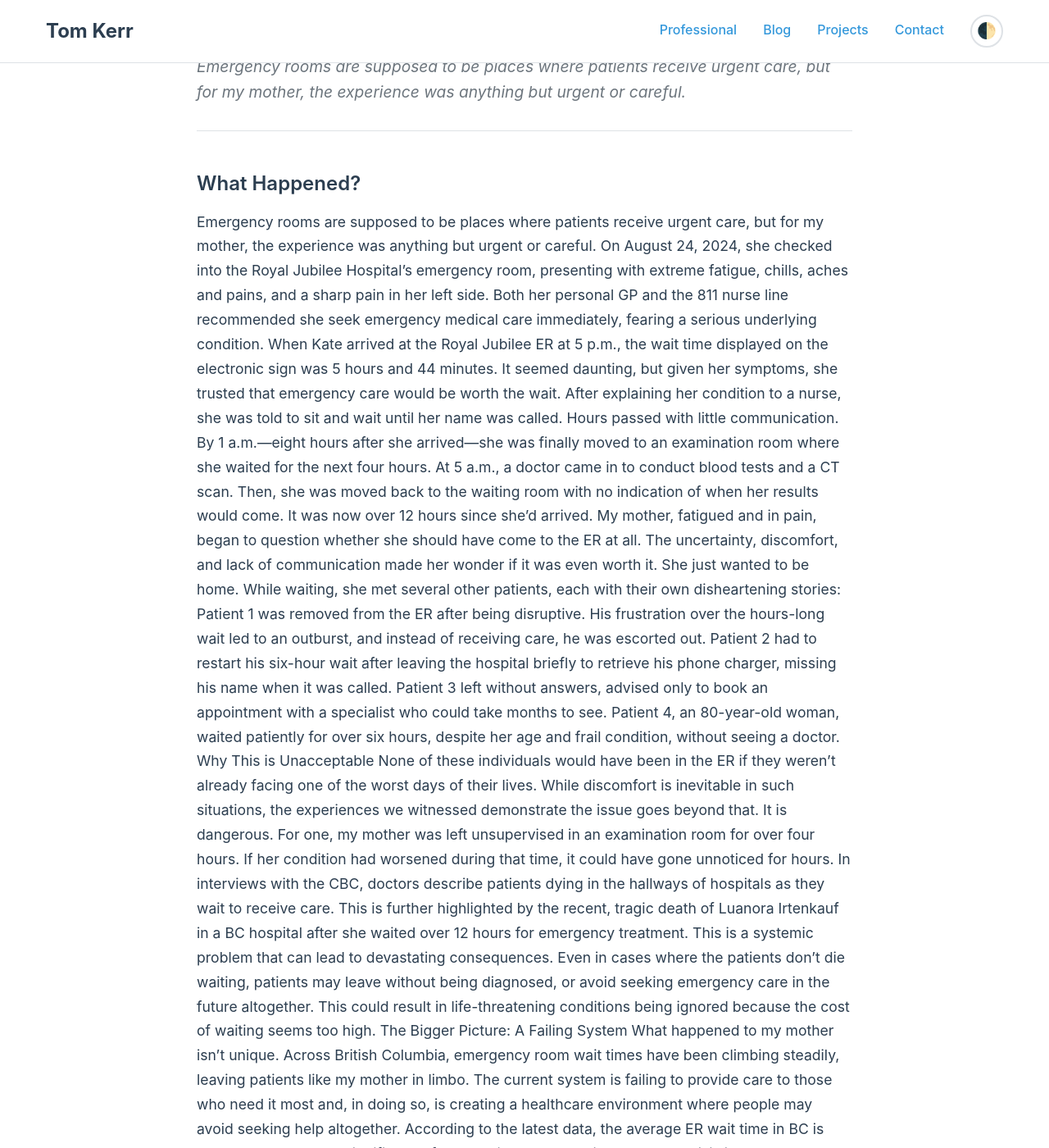
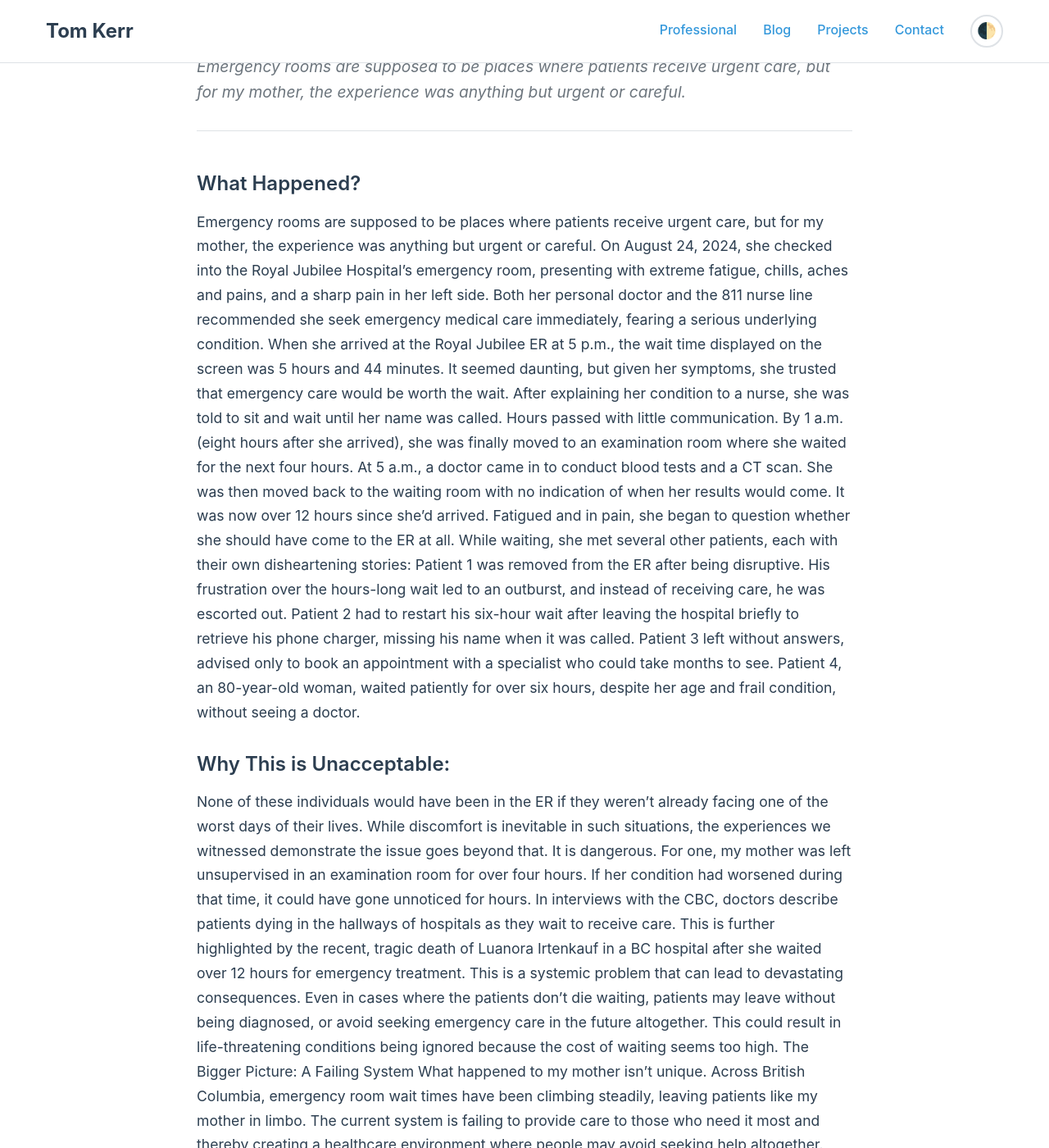
Before and after one commit to TDK250/Toms-Site, a Jekyll site: the page built from _posts/2025-07-21-er-policy-letter.md, in a window 1280 px wide and 1400 px high, scrolled down 195 px. Shown: the whole window at 82% size. Built offline with Jekyll 4.4.1, drawn with Linux system fonts in a browser that asks for light colours; some of the changed text lies outside the part shown.

Commit message:
Update 2025-07-21-er-policy-letter.md

```diff
--- a/_posts/2025-07-21-er-policy-letter.md
+++ b/_posts/2025-07-21-er-policy-letter.md
@@ -8,40 +8,35 @@ excerpt: "Emergency rooms are supposed to be places where patients receive urgen
 ---
 
 ### What Happened?
-Emergency rooms are supposed to be places where patients receive urgent care, but for my mother, the experience was anything but urgent or careful. On August 24, 2024, she checked into the Royal Jubilee Hospital’s emergency room, presenting with extreme fatigue, chills, aches and pains, and a sharp pain in her left side. Both her personal GP and the 811 nurse line recommended she seek emergency medical care immediately, fearing a serious underlying condition.
-When Kate arrived at the Royal Jubilee ER at 5 p.m., the wait time displayed on the electronic sign was 5 hours and 44 minutes. It seemed daunting, but given her symptoms, she trusted that emergency care would be worth the wait. After explaining her condition to a nurse, she was told to sit and wait until her name was called.
-Hours passed with little communication. By 1 a.m.—eight hours after she arrived—she was finally moved to an examination room where she waited for the next four hours. At 5 a.m., a doctor came in to conduct blood tests and a CT scan. Then, she was moved back to the waiting room with no indication of when her results would come.
-It was now over 12 hours since she’d arrived. My mother, fatigued and in pain, began to question whether she should have come to the ER at all. The uncertainty, discomfort, and lack of communication made her wonder if it was even worth it. She just wanted to be home.
+Emergency rooms are supposed to be places where patients receive urgent care, but for my mother, the experience was anything but urgent or careful. On August 24, 2024, she checked into the Royal Jubilee Hospital’s emergency room, presenting with extreme fatigue, chills, aches and pains, and a sharp pain in her left side. Both her personal doctor and the 811 nurse line recommended she seek emergency medical care immediately, fearing a serious underlying condition.
+When she arrived at the Royal Jubilee ER at 5 p.m., the wait time displayed on the screen was 5 hours and 44 minutes. It seemed daunting, but given her symptoms, she trusted that emergency care would be worth the wait. After explaining her condition to a nurse, she was told to sit and wait until her name was called.
+Hours passed with little communication. By 1 a.m. (eight hours after she arrived), she was finally moved to an examination room where she waited for the next four hours. At 5 a.m., a doctor came in to conduct blood tests and a CT scan. She was then moved back to the waiting room with no indication of when her results would come.
+It was now over 12 hours since she’d arrived. Fatigued and in pain, she began to question whether she should have come to the ER at all.
 While waiting, she met several other patients, each with their own disheartening stories:
 Patient 1 was removed from the ER after being disruptive. His frustration over the hours-long wait led to an outburst, and instead of receiving care, he was escorted out.
 Patient 2 had to restart his six-hour wait after leaving the hospital briefly to retrieve his phone charger, missing his name when it was called.
 Patient 3 left without answers, advised only to book an appointment with a specialist who could take months to see.
 Patient 4, an 80-year-old woman, waited patiently for over six hours, despite her age and frail condition, without seeing a doctor.
-Why This is Unacceptable
+### Why This is Unacceptable:
 None of these individuals would have been in the ER if they weren’t already facing one of the worst days of their lives. While discomfort is inevitable in such situations, the experiences we witnessed demonstrate the issue goes beyond that. It is dangerous.
 For one, my mother was left unsupervised in an examination room for over four hours. If her condition had worsened during that time, it could have gone unnoticed for hours.
 In interviews with the CBC, doctors describe patients dying in the hallways of hospitals as they wait to receive care. This is further highlighted by the recent, tragic death of Luanora Irtenkauf in a BC hospital after she waited over 12 hours for emergency treatment.
 This is a systemic problem that can lead to devastating consequences. Even in cases where the patients don't die waiting, patients may leave without being diagnosed, or avoid seeking emergency care in the future altogether. This could result in life-threatening conditions being ignored because the cost of waiting seems too high.
 The Bigger Picture: A Failing System
-What happened to my mother isn’t unique. Across British Columbia, emergency room wait times have been climbing steadily, leaving patients like my mother in limbo. The current system is failing to provide care to those who need it most and, in doing so, is creating a healthcare environment where people may avoid seeking help altogether.
-According to the latest data, the average ER wait time in BC is now over 5 hours; up significantly from previous years. This healthcare crisis is worsened by frequent closures of ERs in the interior, leaving some completely without options for emergency care. To reiterate, this system isn't just uncomfortable - it’s unsafe.
+What happened to my mother isn’t unique. Across British Columbia, emergency room wait times have been climbing steadily, leaving patients like my mother in limbo. The current system is failing to provide care to those who need it most and thereby creating a healthcare environment where people may avoid seeking help altogether.
+According to the latest data, the average ER wait time in BC is now over 5 hours - up significantly from previous years. This healthcare crisis is worsened by frequent closures of ERs in the interior, leaving some completely without options for emergency care. To reiterate, this system isn't just uncomfortable - it’s unsafe.
 ### What Can Be Done: Policy Recommendations
 While BC’s healthcare system faces numerous challenges, there are concrete steps that could alleviate the strain on emergency rooms and improve care for all patients.
 ##### 1. Accessible, Live Wait Times for All Hospitals
 Vancouver hospitals have implemented online ER wait times through edwaittimes.ca, but this system should be extended across BC. Patients should be able to check wait times at different hospitals to make informed decisions about where to seek care. This could distribute patient flow more evenly, reducing overcrowding in certain ERs and allowing those with less urgent conditions to plan for a potentially long wait by packing for an overnight stay.
-
 ##### 2. Alternative Testing Routes for Non-Urgent Patients
 Many patients, like my mother, are referred to the ER primarily for access to imaging, blood tests, or other diagnostic tools. However, this strains ER resources unnecessarily. We need alternative pathways for testing outside the emergency room for non-urgent cases. Urgent Primary Care Centres (UPCCs) must be equipped to provide this kind of testing, or hospitals could set up outpatient diagnostic centres to handle referrals from GPs and nurses. This would keep emergency resources focused on critical patients.
-
 ##### 3. A Call-Back System for Low-Triage Patients
 Patients with lower triage ratings could be given the option to return home or wait elsewhere, with a call-back system in place to notify them when they are next in line. This would reduce overcrowding in waiting rooms and ensure patients can rest in a more comfortable environment without losing their place in line.
-
 ##### 4. Increase Staffing and Resources at Key Hospitals
 The provincial government has taken some steps, such as introducing a new medical school at SFU and implementing measures to attract more nurses, but more immediate action is needed. Hiring more ER physicians and nurses at high-volume hospitals like Royal Jubilee is essential. The current staffing levels are not sufficient to handle the volume of patients, especially as the population grows and ages.
-
 ##### 5. Use of Technology to Streamline Care
 Telemedicine services can be expanded for non-critical cases. Many people end up in the ER because they don’t have access to other types of care, particularly after hours. By increasing the availability of virtual consults, more patients could be diverted away from ERs entirely, receiving prescriptions or referrals remotely when appropriate.
-
 ### Conclusion: A System in Desperate Need of Change
 The state of BC’s emergency rooms is unacceptable. No one should have to endure 16+ hours of waiting in pain and confusion without knowing when, or if, they will receive care. Patients like my mother are left feeling like they made the wrong decision to seek help—when in fact, they had no other option.
 The system isn’t just uncomfortable, it’s dangerous. It’s time for BC to make serious reforms, focusing on better resource allocation, transparency, and alternative care pathways. We need a healthcare system that ensures no one hesitates to seek emergency care when their life could be on the line.
```
